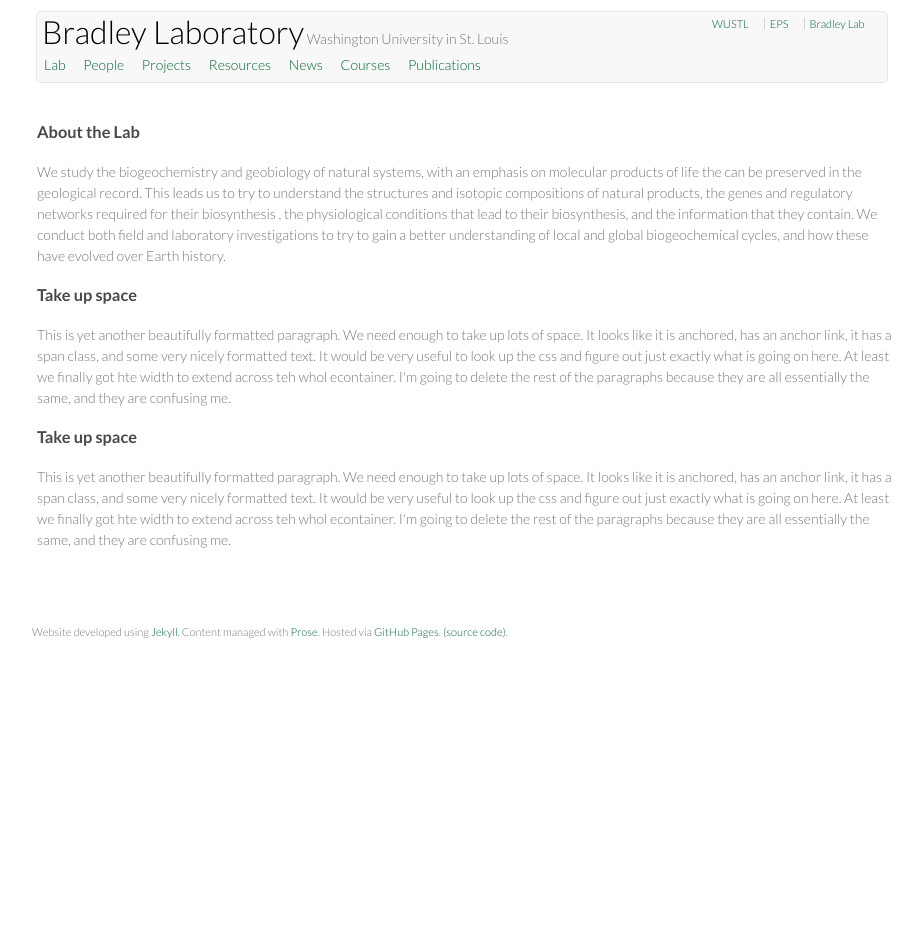
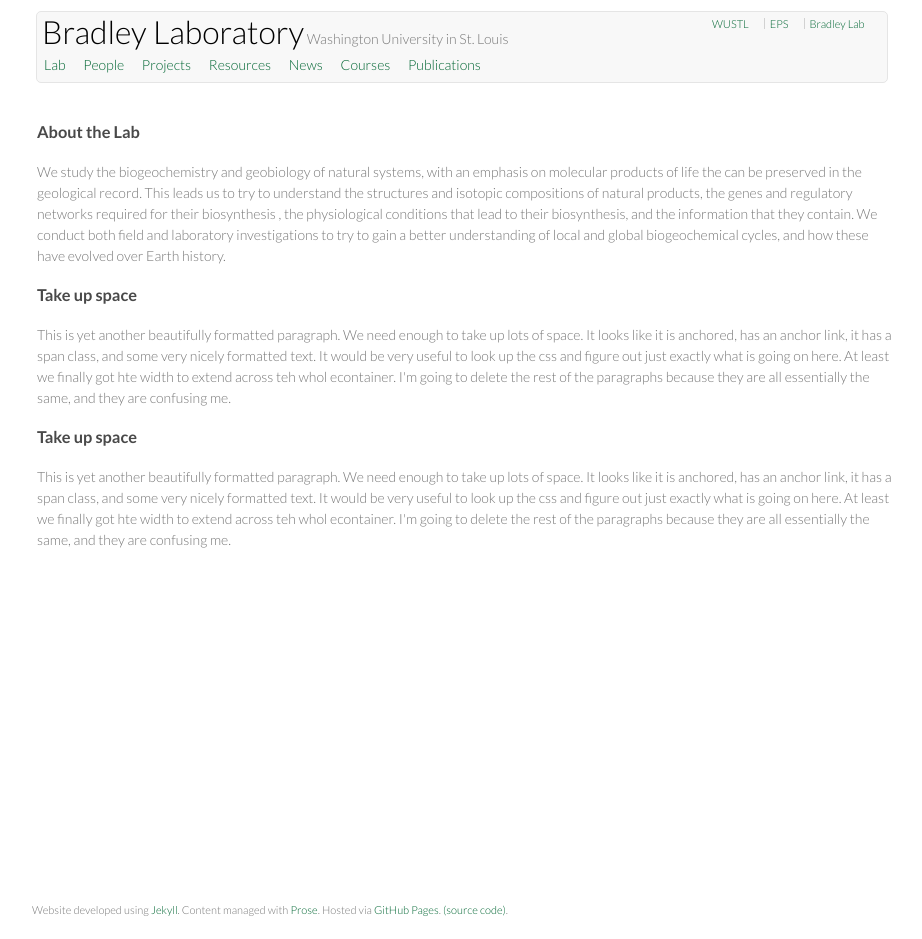
Before and after one commit to bradleylab/bradleylab.github.io, a Jekyll site: the page built from index.html, in a window 1280 px wide. Shown: the whole page, without its empty margins (178-1100 px from the left). Built offline with Jekyll 4.4.1, drawn with Linux system fonts in a browser that asks for light colours; Markdown is read by kramdown in place of the engine named in the settings; before the commit the page ends 900 px from its top, so only the background shows below that.

Commit message:
changed default main height to 800px

```diff
--- a/stylesheets/styles.css
+++ b/stylesheets/styles.css
@@ -19,6 +19,7 @@ main {
 	display:block;
 	padding-top: 15px;
 	padding-left: 5px;
+	height: 800px;
 }
 
 /*---------------------*/
```
